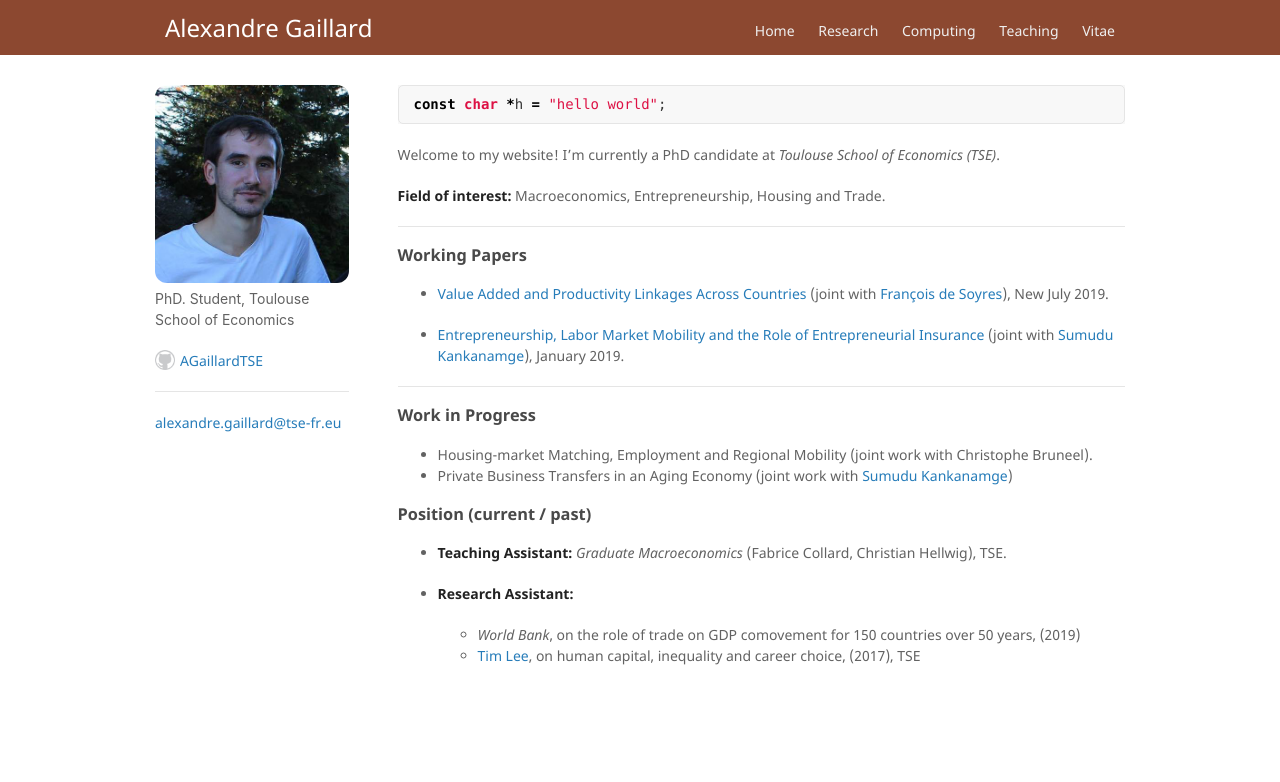
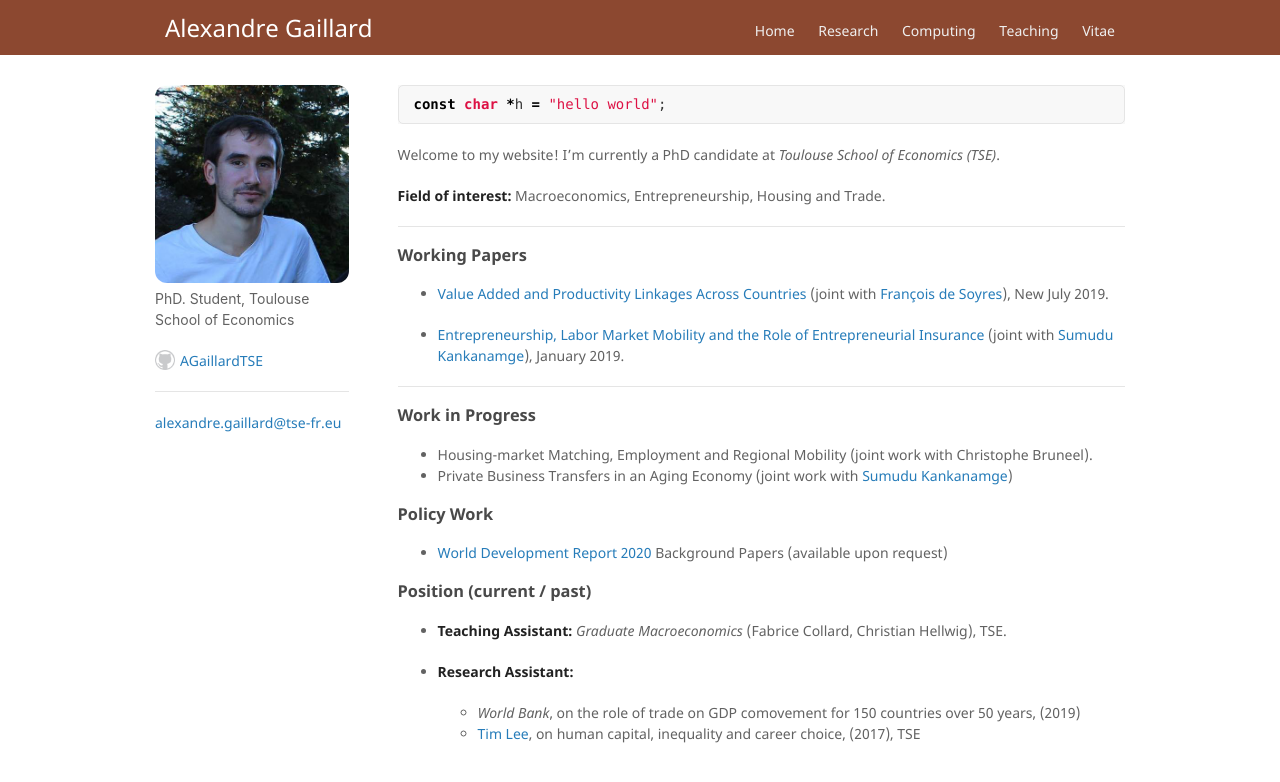
Before and after one commit to AGaillardTSE/AGaillardTSE.github.io, a Jekyll site: the page built from index.md, in a window 1280 px wide. Shown: the top 782 px of the page. Built offline with Jekyll 4.4.1, drawn with Linux system fonts in a browser that asks for light colours.

Commit message:
Update index.md

```diff
--- a/index.md
+++ b/index.md
@@ -25,6 +25,9 @@ Welcome to my website! I’m currently a PhD candidate at *Toulouse School of Ec
 *   Housing-market Matching, Employment and Regional Mobility (joint work with Christophe Bruneel).
 *   Private Business Transfers in an Aging Economy (joint work with [Sumudu Kankanamge](http://kankanamge.free.fr/))
 
+### Policy Work
+*   [World Development Report 2020](https://www.worldbank.org/en/publication/wdr2020) Background Papers (available upon request)
+
 ### Position (current / past)
 
 *   **Teaching Assistant:** _Graduate Macroeconomics_ (Fabrice Collard, Christian Hellwig), TSE.
```
